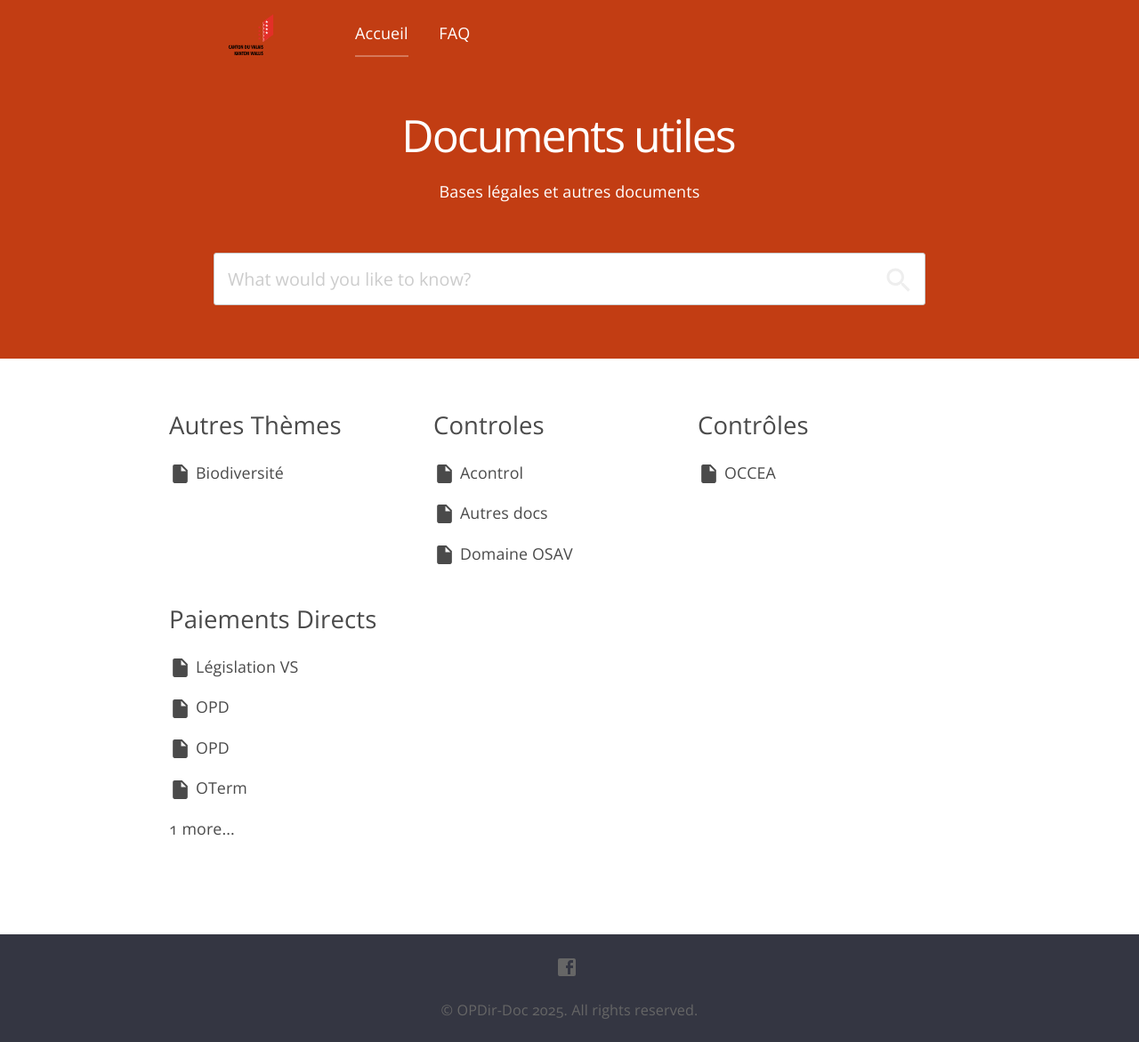
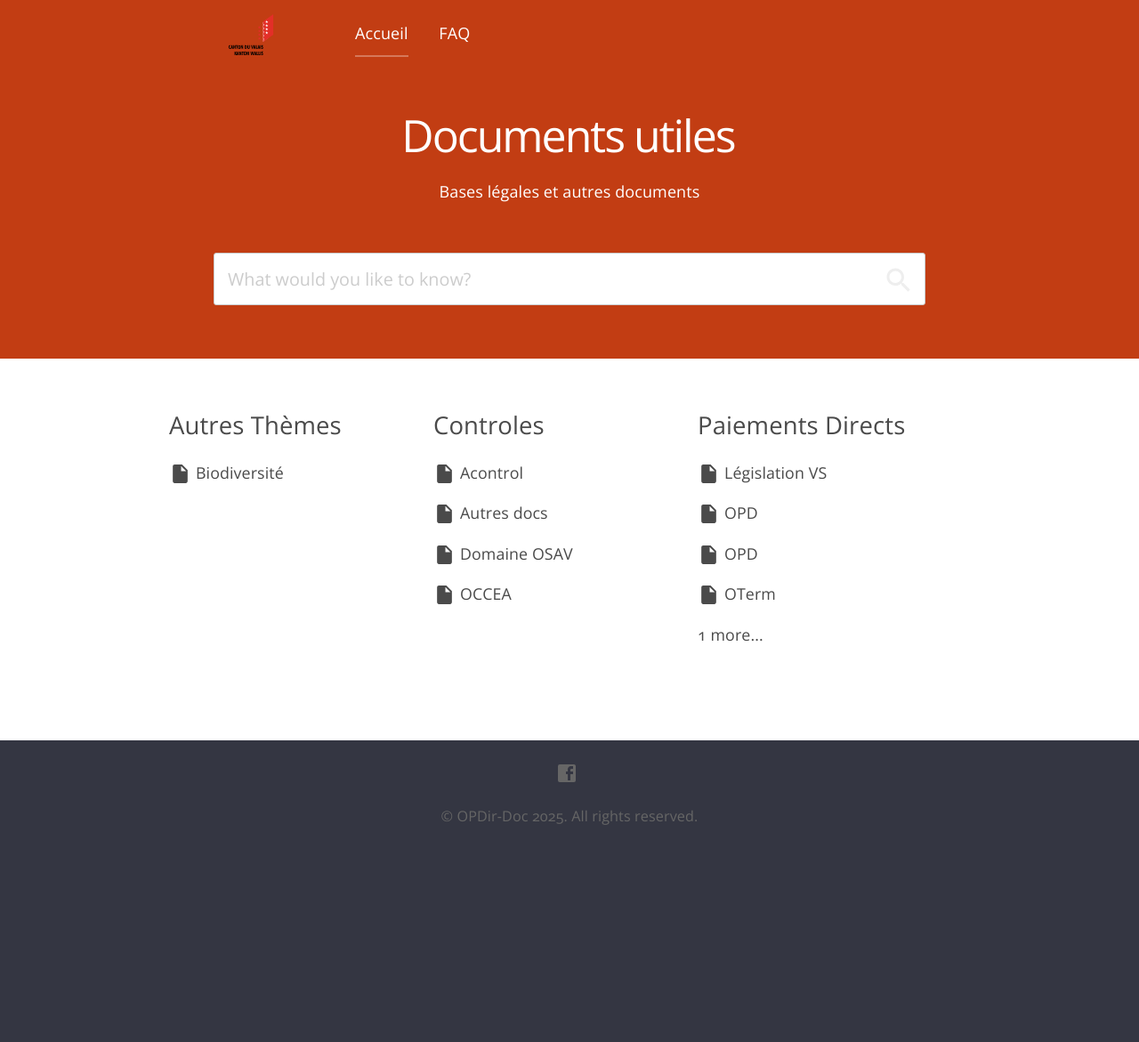
Before and after one commit to sca-opdir/documents-utiles, a Jekyll site: the page built from index.html, in a window 1280 px wide. Shown: the whole page at 89% size. Built offline with Jekyll 4.4.1, drawn with Linux system fonts in a browser that asks for light colours; nearby versions of some CDN libraries; after the commit the page ends 953 px from its top, so only the background shows below that.

Commit message:
Update 2025-04-18-controles-OCCEA.md

```diff
--- a/_posts/2025-04-18-controles-OCCEA.md
+++ b/_posts/2025-04-18-controles-OCCEA.md
@@ -2,7 +2,7 @@
 date: 2025-04-18
 title: OCCEA
 categories:
-  - Contrôles
+  - Controles
 description: Ordonnance sur la coordination des contrôles dans les exploitations agricoles
 type: Document
 ---
```
